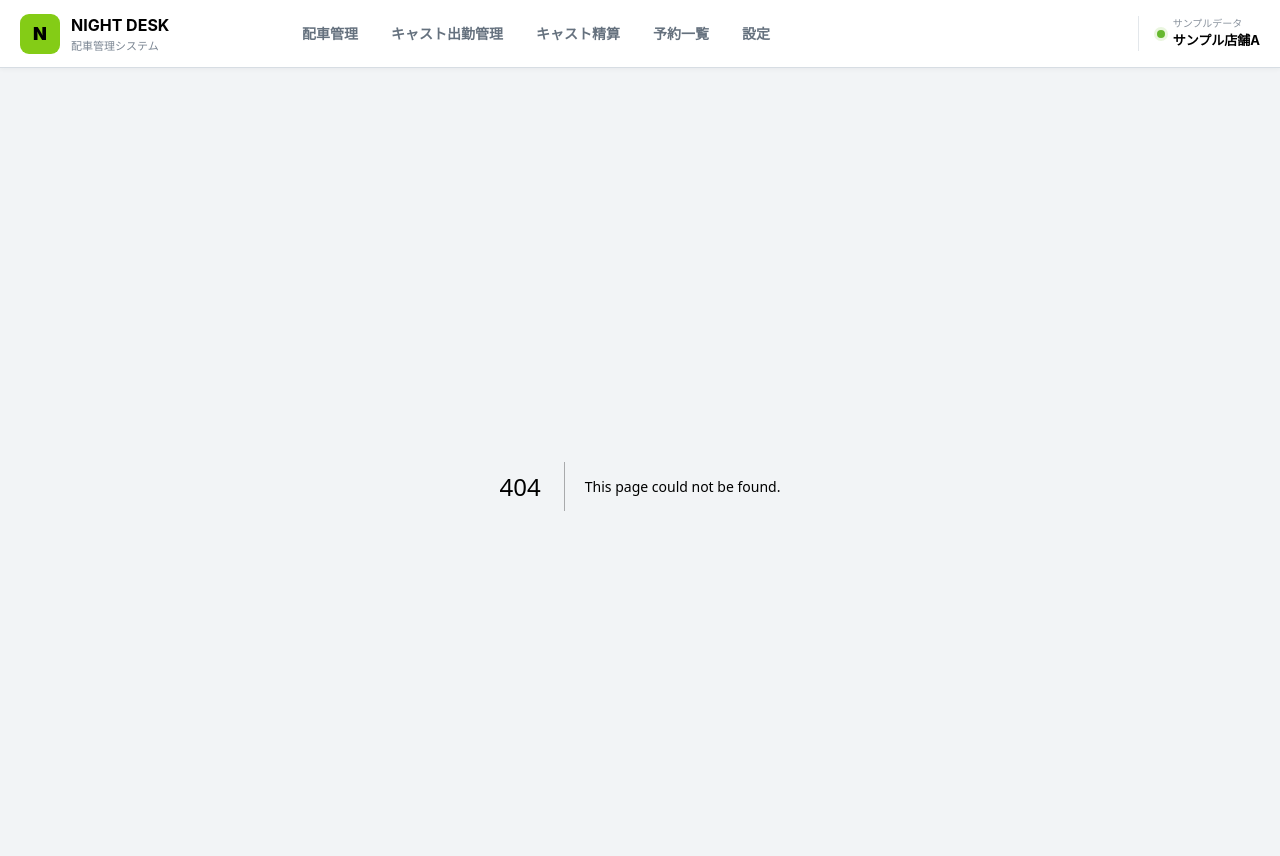
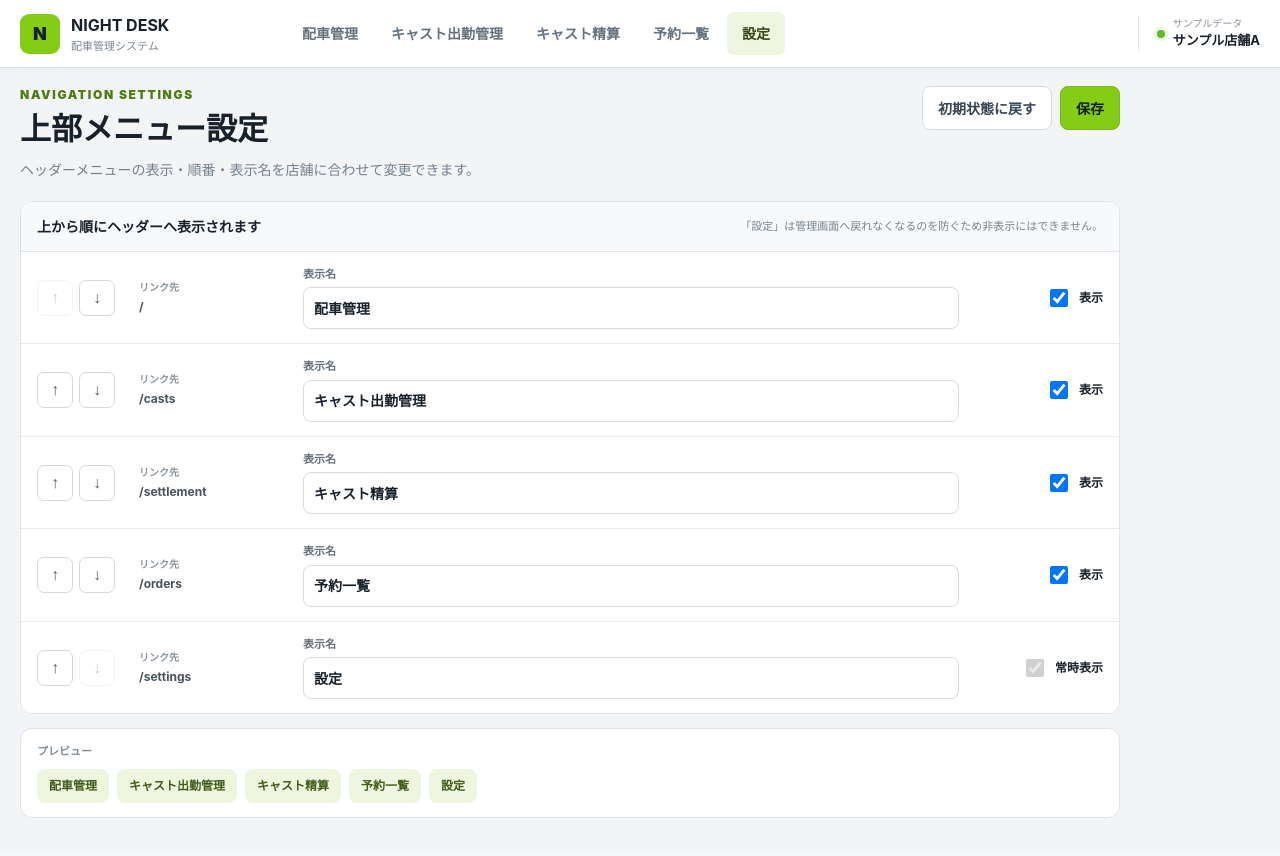
Before and after one commit to admozisan-design/night-desk, a Next.js app: page /settings/menu in a window 1280 px wide. Before the commit this address had no page. Shown: the top 856 px of the page. Built offline with nearby package versions, Linux system fonts and the light colour scheme.

Commit message:
Add customizable top navigation settings

```diff
--- a/app/globals.css
+++ b/app/globals.css
@@ -2911,3 +2911,74 @@ button{
   .castCompactSummary{grid-template-columns:1fr 1fr;padding-right:32px}
   .castCardHeaderRight{width:100%;justify-content:space-between}
 }
+
+
+/* ===== Top menu settings ===== */
+.menuSettingsPage{max-width:1100px}
+.menuSettingsPanel{padding:0;overflow:hidden}
+.menuSettingsHelp{
+  display:flex;
+  align-items:center;
+  justify-content:space-between;
+  gap:16px;
+  padding:14px 16px;
+  border-bottom:1px solid #e2e7eb;
+  background:#f7f9fa;
+}
+.menuSettingsHelp strong{font-size:14px}
+.menuSettingsHelp span{font-size:11px;color:#78838d}
+.menuSettingsList{display:grid}
+.menuSettingsRow{
+  display:grid;
+  grid-template-columns:88px 150px minmax(260px,1fr) 130px;
+  align-items:center;
+  gap:14px;
+  padding:14px 16px;
+  border-bottom:1px solid #e7ebee;
+  background:#fff;
+}
+.menuSettingsRow:last-child{border-bottom:0}
+.menuOrderButtons{display:flex;gap:6px}
+.menuOrderButtons button{
+  width:36px;
+  height:36px;
+  border:1px solid #d2d9df;
+  border-radius:7px;
+  background:#fff;
+  color:#52606b;
+  font-size:16px;
+  font-weight:900;
+  cursor:pointer;
+}
+.menuOrderButtons button:disabled{opacity:.3;cursor:not-allowed}
+.menuSettingsIdentity span,
+.menuSettingsIdentity strong{display:block}
+.menuSettingsIdentity span{font-size:10px;color:#8a949d;font-weight:900}
+.menuSettingsIdentity strong{margin-top:3px;font-size:12px;color:#48545f}
+.menuLabelEdit{display:grid;gap:5px;font-size:11px;font-weight:900;color:#626e79}
+.menuLabelEdit input{min-height:42px;padding:8px 10px}
+.menuVisibilityToggle{
+  display:flex;
+  align-items:center;
+  justify-content:flex-end;
+  gap:8px;
+  font-size:12px;
+  font-weight:900;
+}
+.menuVisibilityToggle input{width:18px;height:18px}
+.menuPreview{margin-top:14px;padding:14px 16px}
+.menuPreview>span{display:block;margin-bottom:9px;font-size:11px;color:#818b94;font-weight:900}
+.menuPreview>div{display:flex;gap:8px;flex-wrap:wrap}
+.menuPreview b{
+  padding:8px 12px;
+  border-radius:8px;
+  background:#eef6df;
+  color:#415d1c;
+  font-size:12px;
+}
+@media(max-width:800px){
+  .menuSettingsRow{grid-template-columns:72px 1fr}
+  .menuLabelEdit{grid-column:1/-1}
+  .menuVisibilityToggle{justify-content:flex-start}
+  .menuSettingsHelp{align-items:flex-start;flex-direction:column}
+}
--- /dev/null
+++ b/app/settings/menu/page.tsx
@@ -0,0 +1,103 @@
+"use client";
+
+import { useEffect, useState } from "react";
+import { defaultTopNavigation } from "@/lib/navigation";
+import { loadTopNavigation, saveTopNavigation } from "@/lib/storage";
+import type { TopNavItem } from "@/lib/types";
+
+function cloneItems(items:TopNavItem[]){
+  return items.map(item=>({...item}));
+}
+
+export default function MenuSettingsPage(){
+  const [items,setItems]=useState<TopNavItem[]>(cloneItems(defaultTopNavigation));
+  const [saved,setSaved]=useState(false);
+
+  useEffect(()=>{
+    setItems(cloneItems(loadTopNavigation(defaultTopNavigation)));
+  },[]);
+
+  function patch(id:TopNavItem["id"],changes:Partial<TopNavItem>){
+    setItems(current=>current.map(item=>item.id===id?{...item,...changes}:item));
+  }
+
+  function move(index:number,direction:-1|1){
+    const nextIndex=index+direction;
+    if(nextIndex<0 || nextIndex>=items.length) return;
+    const next=[...items];
+    const [target]=next.splice(index,1);
+    next.splice(nextIndex,0,target);
+    setItems(next);
+  }
+
+  function save(){
+    saveTopNavigation(items);
+    setSaved(true);
+    window.setTimeout(()=>setSaved(false),1200);
+  }
+
+  function reset(){
+    const next=cloneItems(defaultTopNavigation);
+    setItems(next);
+    saveTopNavigation(next);
+    setSaved(true);
+    window.setTimeout(()=>setSaved(false),1200);
+  }
+
+  return <div className="menuSettingsPage">
+    <header className="pageHeader">
+      <div>
+        <p className="eyebrow">NAVIGATION SETTINGS</p>
+        <h1>上部メニュー設定</h1>
+        <p>ヘッダーメニューの表示・順番・表示名を店舗に合わせて変更できます。</p>
+      </div>
+      <div className="masterPageActions">
+        {saved && <span className="saveToast">保存しました</span>}
+        <button type="button" className="secondaryButton" onClick={reset}>初期状態に戻す</button>
+        <button type="button" className="primaryButton" onClick={save}>保存</button>
+      </div>
+    </header>
+
+    <section className="panel menuSettingsPanel">
+      <div className="menuSettingsHelp">
+        <strong>上から順にヘッダーへ表示されます</strong>
+        <span>「設定」は管理画面へ戻れなくなるのを防ぐため非表示にはできません。</span>
+      </div>
+
+      <div className="menuSettingsList">
+        {items.map((item,index)=><article className="menuSettingsRow" key={item.id}>
+          <div className="menuOrderButtons">
+            <button type="button" onClick={()=>move(index,-1)} disabled={index===0} aria-label="上へ">↑</button>
+            <button type="button" onClick={()=>move(index,1)} disabled={index===items.length-1} aria-label="下へ">↓</button>
+          </div>
+
+          <div className="menuSettingsIdentity">
+            <span>リンク先</span>
+            <strong>{item.href}</strong>
+          </div>
+
+          <label className="menuLabelEdit">表示名
+            <input value={item.label} onChange={e=>patch(item.id,{label:e.target.value})}/>
+          </label>
+
+          <label className="menuVisibilityToggle">
+            <input
+              type="checkbox"
+              checked={item.id==="settings" ? true : item.visible}
+              disabled={item.id==="settings"}
+              onChange={e=>patch(item.id,{visible:e.target.checked})}
+            />
+            <span>{item.id==="settings" ? "常時表示" : item.visible ? "表示" : "非表示"}</span>
+          </label>
+        </article>)}
+      </div>
+    </section>
+
+    <section className="menuPreview panel">
+      <span>プレビュー</span>
+      <div>
+        {items.filter(item=>item.visible || item.id==="settings").map(item=><b key={item.id}>{item.label || "名称未入力"}</b>)}
+      </div>
+    </section>
+  </div>;
+}
--- a/app/settings/page.tsx
+++ b/app/settings/page.tsx
@@ -16,6 +16,7 @@ const operationItems = [
 ];
 
 const systemItems = [
+  { title:"上部メニュー設定", description:"ヘッダーの表示項目・順番・表示名をカスタマイズ", href:"/settings/menu", action:"設定する" },
   { title:"スタッフ権限", description:"閲覧・受付・売上・設定変更などの権限を管理", href:"/permissions", action:"管理する" },
   { title:"操作履歴", description:"誰がいつ何を変更したかを確認", href:"/logs", action:"管理する" },
 ];
--- a/components/app-shell.tsx
+++ b/components/app-shell.tsx
@@ -2,17 +2,31 @@
 
 import Link from "next/link";
 import { usePathname } from "next/navigation";
-
-const nav = [
-  ["/", "配車管理"],
-  ["/casts", "キャスト出勤管理"],
-  ["/settlement", "キャスト精算"],
-  ["/orders", "予約一覧"],
-  ["/settings", "設定"],
-] as const;
+import { useEffect, useState } from "react";
+import { defaultTopNavigation } from "@/lib/navigation";
+import { loadTopNavigation } from "@/lib/storage";
+import type { TopNavItem } from "@/lib/types";
 
 export function AppShell({ children }: { children: React.ReactNode }) {
   const pathname = usePathname();
+  const [nav,setNav]=useState<TopNavItem[]>(defaultTopNavigation);
+
+  useEffect(()=>{
+    const refresh=()=>setNav(loadTopNavigation(defaultTopNavigation));
+    refresh();
+    window.addEventListener("nightdesk:navigation",refresh);
+    window.addEventListener("storage",refresh);
+    return ()=>{
+      window.removeEventListener("nightdesk:navigation",refresh);
+      window.removeEventListener("storage",refresh);
+    };
+  },[]);
+
+  function isActive(href:string){
+    if(href==="/") return pathname==="/";
+    return pathname===href || pathname.startsWith(href+"/");
+  }
+
   return (
     <div className="appFrame">
       <header className="topConsoleBar">
@@ -24,8 +38,8 @@ export function AppShell({ children }: { children: React.ReactNode }) {
           </div>
         </Link>
         <nav className="topConsoleNav">
-          {nav.map(([href,label])=>(
-            <Link key={href} href={href} className={pathname===href?"active":""}>{label}</Link>
+          {nav.filter(item=>item.visible || item.id==="settings").map(item=>(
+            <Link key={item.id} href={item.href} className={isActive(item.href)?"active":""}>{item.label}</Link>
           ))}
         </nav>
         <div className="consoleShop">
--- /dev/null
+++ b/lib/navigation.ts
@@ -0,0 +1,9 @@
+import type { TopNavItem } from "./types";
+
+export const defaultTopNavigation:TopNavItem[]=[
+  {id:"dispatch",href:"/",label:"配車管理",visible:true},
+  {id:"casts",href:"/casts",label:"キャスト出勤管理",visible:true},
+  {id:"settlement",href:"/settlement",label:"キャスト精算",visible:true},
+  {id:"orders",href:"/orders",label:"予約一覧",visible:true},
+  {id:"settings",href:"/settings",label:"設定",visible:true,locked:true},
+];
--- a/lib/storage.ts
+++ b/lib/storage.ts
@@ -1,4 +1,4 @@
-import type { AuditLog, Cast, CastSettlementAdjustment, CastSettlementDailyConfig, Customer, Driver, Hotel, Order, PricingConfig, Staff, StaffPermission, StoreOption, StoreSettings } from "./types";
+import type { AuditLog, Cast, CastSettlementAdjustment, CastSettlementDailyConfig, Customer, Driver, Hotel, Order, PricingConfig, Staff, StaffPermission, StoreOption, StoreSettings, TopNavItem } from "./types";
 import {
   casts as demoCasts,
   defaultPricingConfig as demoPricing,
@@ -29,6 +29,7 @@ const STORE_SETTINGS_KEY = "night-desk-store-settings-v01";
 const SETTLEMENT_KEY = "night-desk-cast-settlement-v01";
 const SETTLEMENT_DAILY_KEY = "night-desk-cast-settlement-daily-v01";
 const SHARED_MEMO_KEY = "night-desk-shared-memo-v01";
+const TOP_NAV_KEY = "night-desk-top-nav-v01";
 const DEMO_SEED_KEY = "night-desk-demo-seed-version";
 const DEMO_SEED_VERSION = "2026-09-full-demo-v1";
 
@@ -526,3 +527,38 @@ export function saveSharedMemo(memo:string){
   window.dispatchEvent(new Event("nightdesk:shared-memo"));
   appendAuditLog("共有","共有メモを保存",memo.slice(0,80));
 }
+
+
+export function loadTopNavigation(defaultItems:TopNavItem[]):TopNavItem[]{
+  if(typeof window==="undefined") return defaultItems;
+  try{
+    const raw=localStorage.getItem(TOP_NAV_KEY);
+    if(!raw) return defaultItems;
+    const saved=JSON.parse(raw) as TopNavItem[];
+    const defaultsById=new Map(defaultItems.map(item=>[item.id,item]));
+    const merged:TopNavItem[]=[];
+    for(const item of saved){
+      const base=defaultsById.get(item.id);
+      if(!base) continue;
+      merged.push({
+        ...base,
+        label:item.label?.trim() || base.label,
+        visible:item.id==="settings" ? true : item.visible!==false,
+        locked:item.id==="settings" ? true : base.locked
+      });
+      defaultsById.delete(item.id);
+    }
+    for(const item of defaultsById.values()) merged.push(item);
+    return merged;
+  }catch{
+    return defaultItems;
+  }
+}
+
+export function saveTopNavigation(items:TopNavItem[]){
+  if(typeof window==="undefined") return;
+  const normalized=items.map(item=>item.id==="settings"?{...item,visible:true,locked:true}:item);
+  localStorage.setItem(TOP_NAV_KEY,JSON.stringify(normalized));
+  window.dispatchEvent(new Event("nightdesk:navigation"));
+  appendAuditLog("設定","上部メニューを保存",normalized.map(item=>item.label).join(" / "));
+}
```
Also changed, not shown: lib/types.ts (+8 -0 lines).
